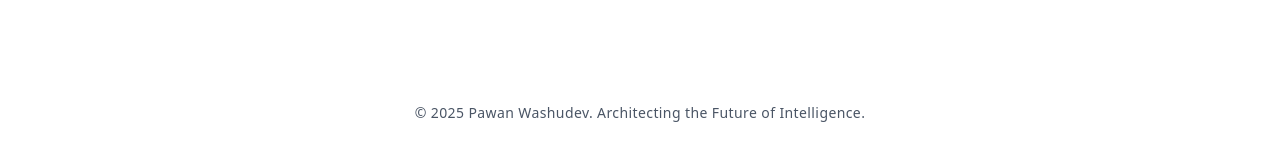
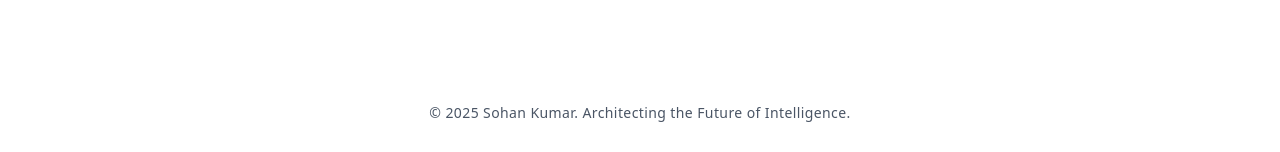
Before and after one commit to neubofy/portfolio, a Next.js app: page / in a window 1280 px wide. Shown: the part 7672-7824 px from the top of the page. Built offline with nearby package versions, Linux system fonts and the light colour scheme.

Commit message:
Update footer copyright name from Pawan to Sohan

```diff
--- a/src/app/page.tsx
+++ b/src/app/page.tsx
@@ -35,7 +35,7 @@ export default function Home() {
       <Contact />
 
       <footer className="py-8 text-center text-gray-600 text-sm border-t border-white/5">
-        © {new Date().getFullYear()} Pawan Washudev. Architecting the Future of Intelligence.
+        © {new Date().getFullYear()} Sohan Kumar. Architecting the Future of Intelligence.
       </footer>
     </main>
   );
```
